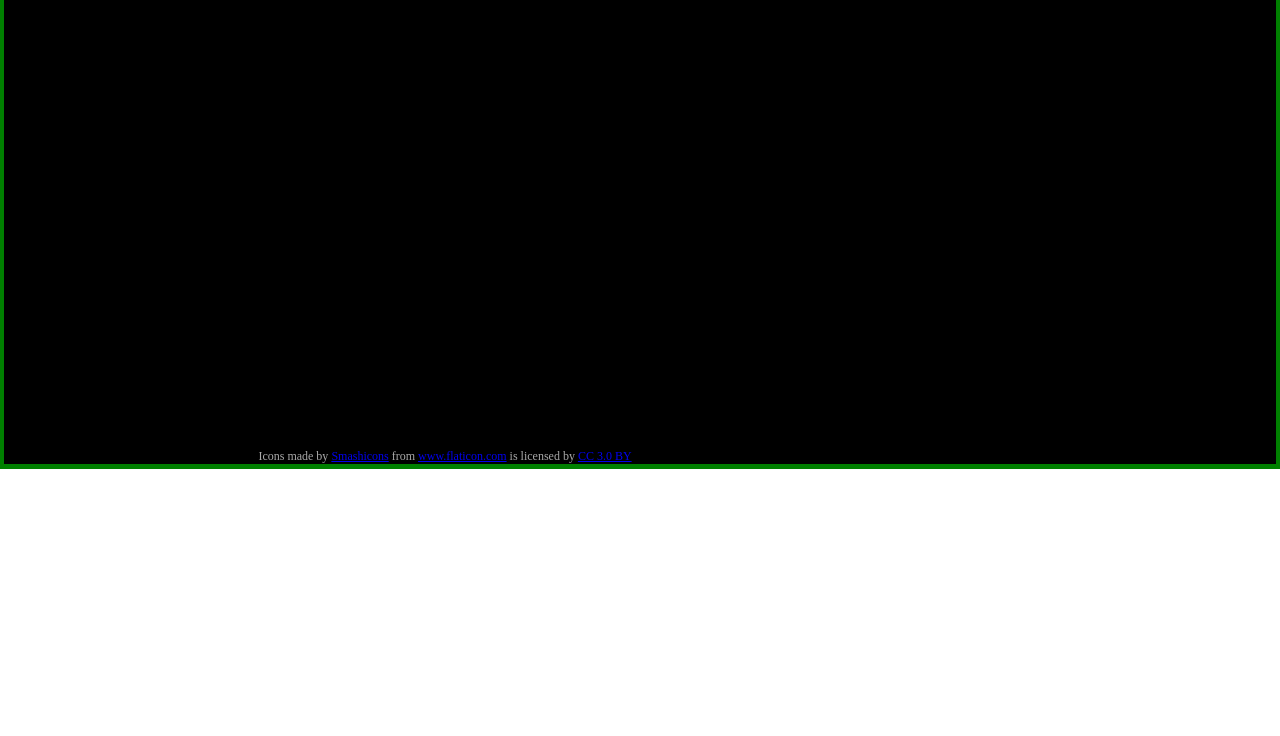
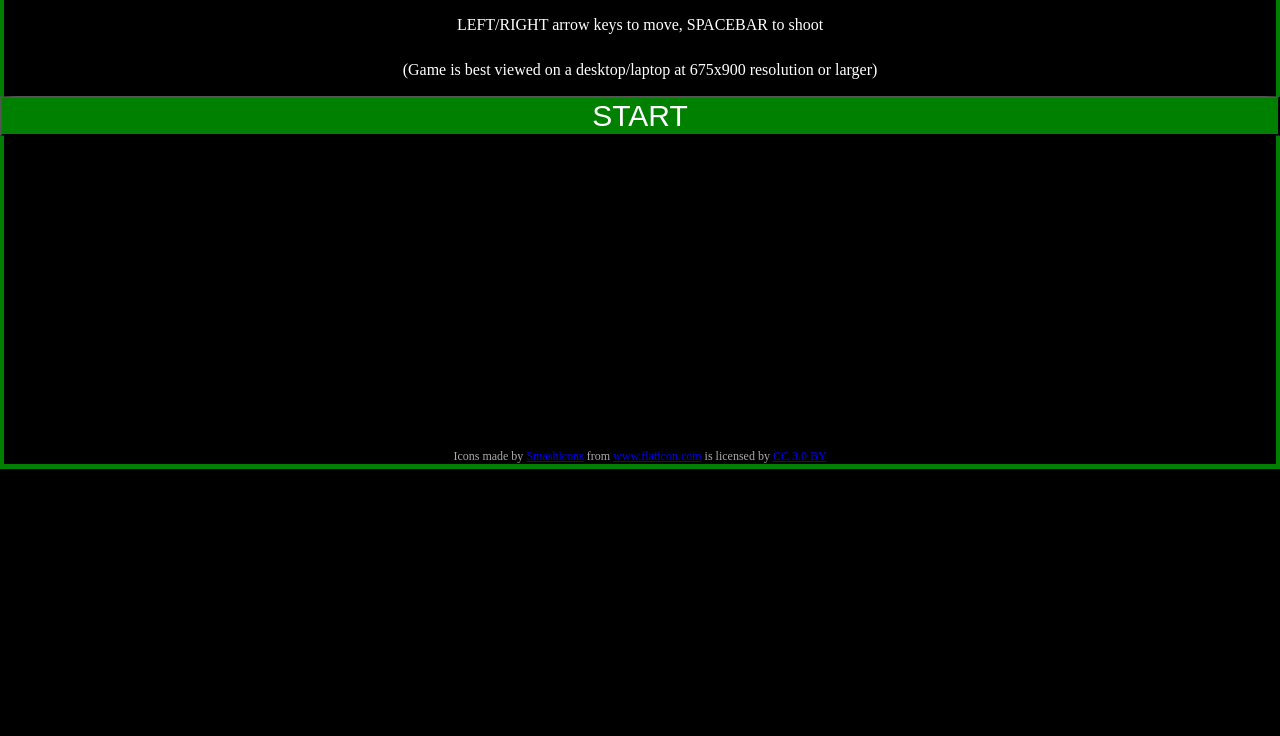
Before and after one commit to sgoldens/space-invaders, a plain HTML site: page public/index.html in a window 1280 px wide. Shown: the part 204-940 px from the top of the page. Before the commit the page ends 800 px from the top, so only its background shows below. Drawn offline with nearby package versions, Linux system fonts and the light colour scheme.

Commit message:
splash screen, start button, game controls and info

```diff
--- a/public/index.html
+++ b/public/index.html
@@ -23,7 +23,11 @@
   <link rel="stylesheet" type="text/css" href="../src/styles/style.css">
   <script src="https://ajax.googleapis.com/ajax/libs/jquery/1.11.0/jquery.min.js"></script>
  <body>
+    <div id="splash-screen">SPACE INVADERS</div>
+    <div id="info">(Game is best viewed on a desktop/laptop at 675x900 resolution or larger)</div>
+    <div id="controls">LEFT/RIGHT arrow keys to move, SPACEBAR to shoot</div>
     <script data-main="../src/scripts/main" src="../src/scripts/require.js"></script>
+    <button id="start-button" style="display: block;">START</button>
     <button id="winner" style="display: none;" onclick="location.reload(true)">Play again?</button>
     <button id="replay" style="display: none;" onclick="location.reload(true)">Play again?</button>
     <div id="container">
--- a/src/scripts/Game.js
+++ b/src/scripts/Game.js
@@ -17,6 +17,8 @@ define("Game", ["Invader", "Player"], function(Invader, Player) {
     }
     this.totalInvaders = 40;
     this.invadersAlive = 0;
+    this.gameStarted = false;
+
     var self = this;
 
     var createInvaders = function(game) {
@@ -168,7 +170,16 @@ define("Game", ["Invader", "Player"], function(Invader, Player) {
       }
     };
 
+    var startGame = function() {
+      document.getElementById("start-button").style.display = 'none';
+      document.getElementById("splash-screen").style.display = 'none';
+      document.getElementById("info").style.display = 'none';
+      document.getElementById("controls").style.display = 'none';
+      tick();
+    }
 
-    tick();
+    var startButton = document.getElementById("start-button")
+    startButton.onclick = function() { startGame(); }
+
   };
 });
--- a/src/styles/style.css
+++ b/src/styles/style.css
@@ -2,7 +2,7 @@ html, body {
   width:  100%;
   height: 100%;
   margin: 0px;
-  background: #fff;
+  background: #000000;
 }
 
 #container {
@@ -20,7 +20,8 @@ html, body {
   font-size: 12px;
   color: darkgrey;
   position: relative;
-  margin-left: 20%;
+  width: 100%;
+  text-align: center;
 }
 
 #replay {
@@ -60,3 +61,41 @@ html, body {
   font-size: 36px;
   text-align: center;
 }
+
+#splash-screen {
+  width: 100%;
+  text-align: center;
+  height: 100%;
+  position: absolute;
+  top: 140px;
+  color: white;
+  font-size: 265%;
+}
+
+#start-button {
+  display: block;
+  position: absolute;
+  top: 300px;
+  width: 100%;
+  font-size: 30px;
+  border-radius: 2%;
+  background: green;
+  color: white;
+  text-align: center;
+}
+
+#info {
+  position: absolute;
+  top: 265px;
+  color: white;
+  text-align: center;
+  width: 100%;
+}
+
+#controls {
+  position: absolute;
+  color: white;
+  text-align: center;
+  width: 100%;
+  top: 220px;
+}
```
